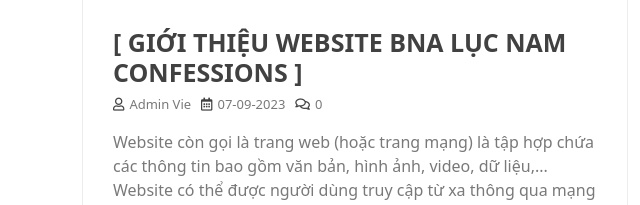
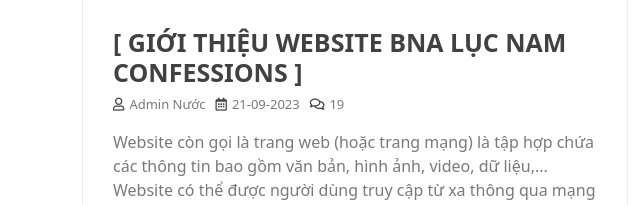
Before and after one commit to bnalucnamconfessions/BnALucNamConfessions, a plain HTML site: page index.html in a window 1280 px wide. Shown: the part 8775-8980 px from the top of the page, 0-640 px from the left. Drawn offline with nearby package versions, Linux system fonts and the light colour scheme.

Commit message:
Update index.html

```diff
--- a/index.html
+++ b/index.html
@@ -958,9 +958,9 @@
                         <div class="blog-text">
                             <h2>[ GIỚI THIỆU WEBSITE BNA LỤC NAM CONFESSIONS ]</h2>
                             <div class="blog-meta">
-                                <p><i class="far fa-user"></i>Admin Vie</p>
-                                <p><i class="far fa-calendar-alt"></i>07-09-2023</p>
-                                <p><i class="far fa-comments"></i>0</p>
+                                <p><i class="far fa-user"></i>Admin Nước</p>
+                                <p><i class="far fa-calendar-alt"></i>21-09-2023</p>
+                                <p><i class="far fa-comments"></i>19</p>
                             </div>
                             <p>
                                 Website còn gọi là trang web (hoặc trang mạng) là tập hợp chứa các thông tin bao gồm văn bản, hình ảnh, video, dữ liệu,... Website có thể được người dùng truy cập từ xa thông qua mạng Internet.
```
